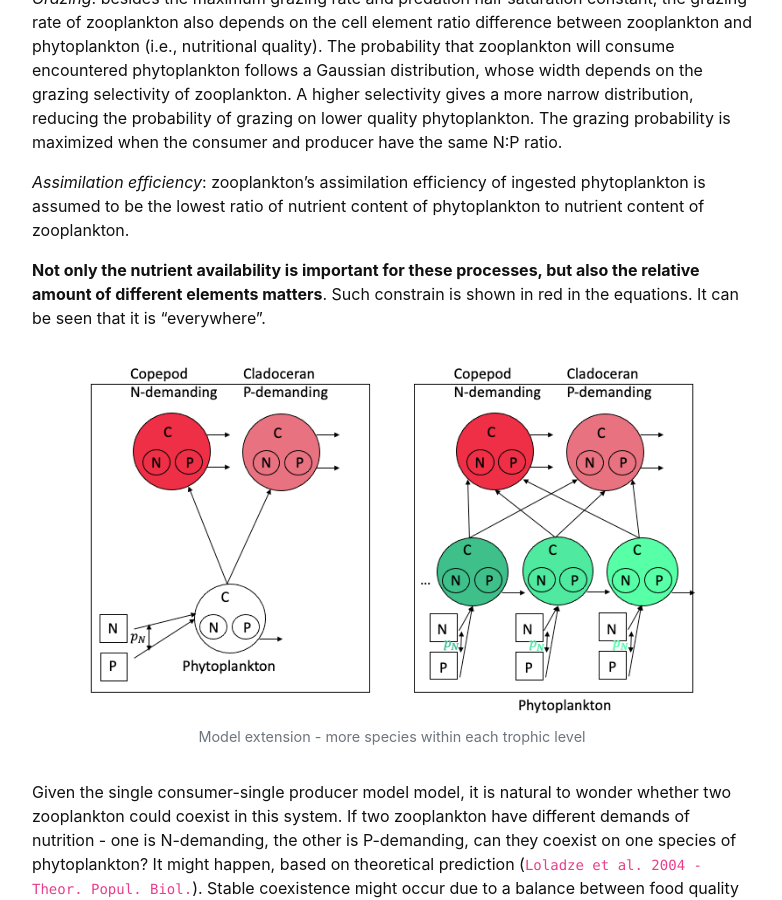
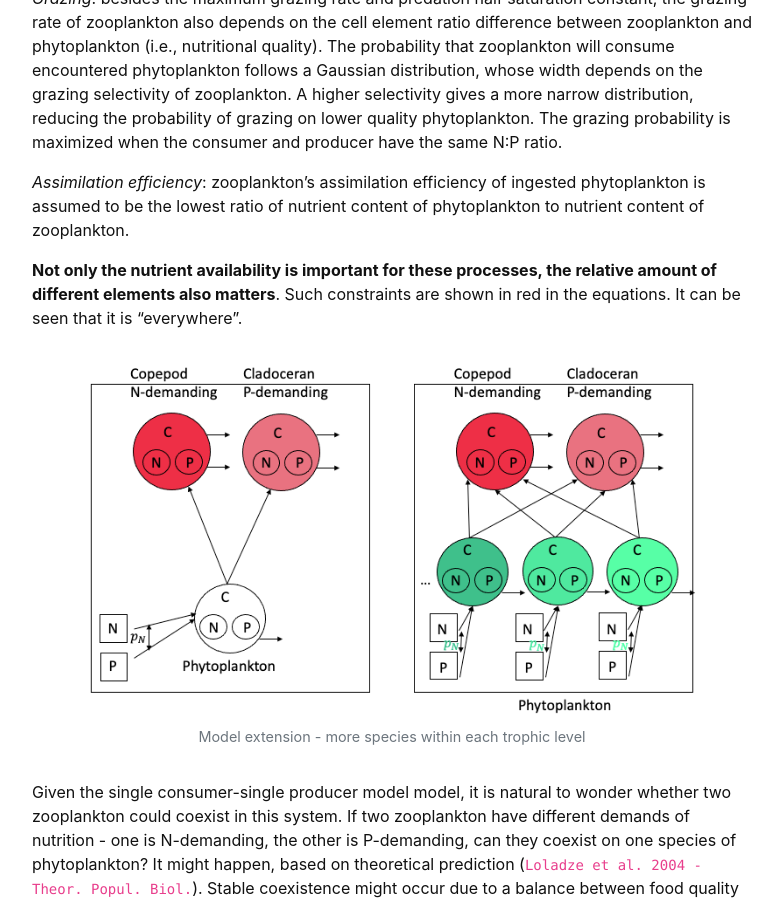
Before and after one commit to junkun-ren/PersonalWebsite, a Jekyll site: the page built from content/0-research.md, in a window 1280 px wide and 900 px high, scrolled down 2056 px. Shown: the whole window, without its empty margins (248-1030 px from the left). Built offline with Jekyll 4.4.1, drawn with Linux system fonts in a browser that asks for light colours; some of the changed text lies outside the part shown.

Commit message:
Update 0-research.md

```diff
--- a/content/0-research.md
+++ b/content/0-research.md
@@ -21,7 +21,7 @@ nav: true
 Advisor: Dr. Shaopeng Wang
 
 <a name="subparagraph1"></a>
-{% include figure.html img="plankton model illustration.png" alt="model illustration" caption="2-level food-chain model with stoichiometric constrains indicated in red.<br/>This system is assumed to be carbon sufficient and closed in terms of N and P." width="85%" %}
+{% include figure.html img="plankton model illustration.png" alt="model illustration" caption="2-level food-chain model with stoichiometric constraints indicated in red.<br/>This system is assumed to be carbon sufficient and closed in terms of N and P." width="85%" %}
 {% include figure.html img="equations.png" alt="model equations" caption="Model equations<br/>i:N,P; j:zooplankton; k:phytoplankton" width="90%" %}
 
 *Uptake*: there is a linear trade-off between phytoplankton's investment in N update and P uptake, indicated by p_N + p_P = 1. An increase in the relative investment in N uptake (p_N) would meanwhile correspond to a decrease in the relative investment in P uptake. In the model, it is also assumed that this uptake trade-off trait p_N can be an evolving trait, depending on parameter V. V is the genetic variance of this trait, and V = 0 means this trait can't evolve at all.
@@ -32,7 +32,7 @@ Advisor: Dr. Shaopeng Wang
 
 *Assimilation efficiency*: zooplankton's assimilation efficiency of ingested phytoplankton is assumed to be the lowest ratio of nutrient content of phytoplankton to nutrient content of zooplankton.
 
-**Not only the nutrient availability is important for these processes, but also the relative amount of different elements matters**. Such constrain is shown in red in the equations. It can be seen that it is "everywhere".
+**Not only the nutrient availability is important for these processes, the relative amount of different elements also matters**. Such constraints are shown in red in the equations. It can be seen that it is "everywhere".
 
 <a name="subparagraph2"></a>
 {% include figure.html img="multiple zooplankton or phytoplankton illustration.png" alt="multiple zooplankton or phytoplankton illustration" caption="Model extension - more species within each trophic level" width="90%" %}
```
